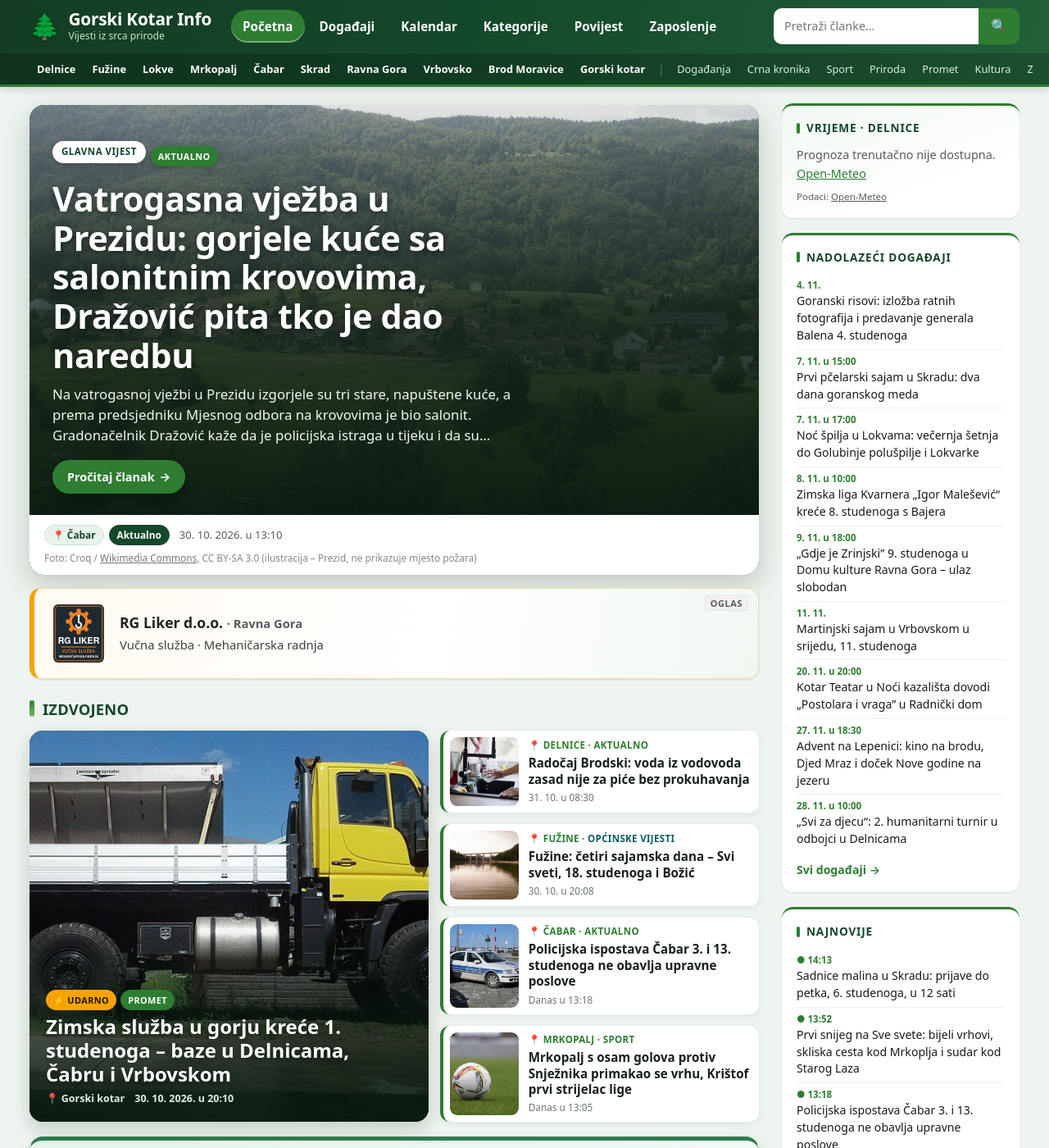
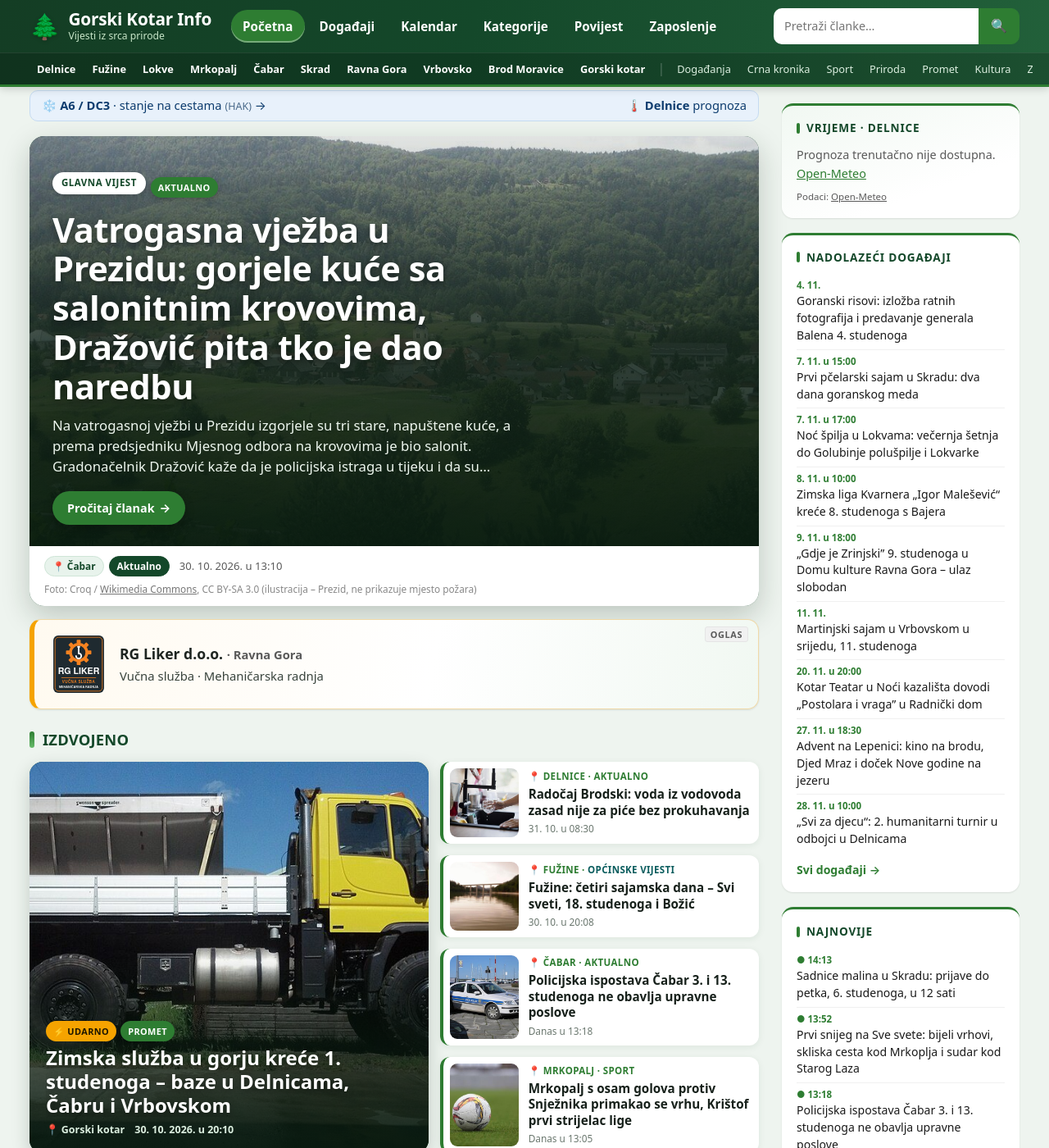
Before and after one commit to MojGK/gorski-kotar.info, a Jekyll site: the page built from index.md, in a window 1280 px wide and 1400 px high. Shown: the whole window at 82% size. Built offline with Jekyll 4.4.1, drawn with Linux system fonts in a browser that asks for light colours.

Commit message:
Zimska traka na naslovnici (studeni–ožujak): HAK A6/DC3 i prognoza za Delnice

```diff
--- /dev/null
+++ b/_includes/zimska-traka.html
@@ -0,0 +1,33 @@
+{%- comment -%}
+Zimska traka na vrhu naslovnice (studeni – ožujak). Provjera datuma: pri izradi (Liquid, stranica se gradi svaki dan u 05:00)
+i u pregledniku (JS skriva traku izvan sezone). Ceste: HAK stanje na cestama. Vrijeme: isti izvor kao widget u bočnoj traci
+(Open-Meteo, Delnice, bez ključa i kolačića); bez odgovora ostaje samo poveznica.
+{%- endcomment -%}
+{%- assign zt_mj = site.time | date: "%-m" | plus: 0 -%}
+{%- if zt_mj >= 11 or zt_mj <= 3 -%}
+<aside class="zimska-traka" id="zimska-traka" aria-label="Zimski uvjeti">
+  <a class="zt-ceste" href="https://www.hak.hr/info/stanje-na-cestama/" target="_blank" rel="noopener">❄️ <strong>A6 / DC3</strong> <span class="zt-dugo">· stanje na cestama</span> <span class="zt-izvor">(HAK)</span> →</a>
+  <a class="zt-vrijeme" href="#vrijeme-delnice" data-zt-vrijeme>🌡️ <strong>Delnice</strong> <span data-zt-tekst>prognoza</span></a>
+</aside>
+<script>
+(function () {
+  var bar = document.getElementById('zimska-traka');
+  if (!bar) return;
+  var m = new Date().getMonth() + 1;
+  if (m > 3 && m < 11) { bar.parentNode.removeChild(bar); return; }
+  var out = bar.querySelector('[data-zt-tekst]');
+  var W = {0:'☀️',1:'🌤️',2:'⛅',3:'☁️',45:'🌫️',48:'🌫️',51:'🌦️',53:'🌦️',55:'🌧️',56:'🌧️',57:'🌧️',61:'🌦️',63:'🌧️',65:'🌧️',66:'🧊',67:'🧊',71:'🌨️',73:'🌨️',75:'❄️',77:'🌨️',80:'🌦️',81:'🌧️',82:'⛈️',85:'🌨️',86:'❄️',95:'⛈️',96:'⛈️',99:'⛈️'};
+  var ctl = window.AbortController ? new AbortController() : null;
+  setTimeout(function () { if (ctl) ctl.abort(); }, 8000);
+  fetch('https://api.open-meteo.com/v1/forecast?latitude=45.40&longitude=14.80&current=temperature_2m,weather_code&daily=temperature_2m_max,temperature_2m_min,snowfall_sum&timezone=Europe/Zagreb&forecast_days=1', ctl ? { signal: ctl.signal } : {})
+    .then(function (r) { if (!r.ok) throw 0; return r.json(); })
+    .then(function (d) {
+      var c = d.current, dl = d.daily; if (!c || !dl) return;
+      var s = (W[c.weather_code] || '') + ' ' + Math.round(c.temperature_2m) + '°C · danas ' +
+        Math.round(dl.temperature_2m_min[0]) + '/' + Math.round(dl.temperature_2m_max[0]) + '°';
+      if (dl.snowfall_sum && dl.snowfall_sum[0] >= 0.5) s += ' · snijeg ~' + Math.round(dl.snowfall_sum[0]) + ' cm';
+      out.textContent = s;
+    }).catch(function () {});
+})();
+</script>
+{%- endif -%}
--- a/assets/css/style.css
+++ b/assets/css/style.css
@@ -1422,3 +1422,12 @@ h1, h2, h3, .post-card h3 a, .izd-title { overflow-wrap: break-word; }
 .starije-vijesti { margin: 14px 0 26px; text-align: center; }
 .starije-vijesti a { display: inline-block; padding: 9px 20px; border-radius: 999px; border: 2px solid var(--green); color: var(--green); font-weight: 800; text-decoration: none; }
 .starije-vijesti a:hover { background: var(--green); color: #fff; }
+/* Zimska traka (naslovnica, studeni–ožujak) */
+.zimska-traka { display: flex; flex-wrap: wrap; align-items: center; justify-content: space-between; gap: 6px 16px; margin: 0 0 14px; padding: 8px 14px; border-radius: 10px; background: #e8f1fb; border: 1px solid #c5dbf2; font-size: .92rem; line-height: 1.35; }
+.zimska-traka a { color: #0d3c6e; text-decoration: none; }
+.zimska-traka a:hover { text-decoration: underline; }
+.zimska-traka .zt-izvor { color: #4a6a8a; font-size: .85em; }
+@media (max-width: 600px) {
+  .zimska-traka { padding: 6px 10px; font-size: .84rem; gap: 4px 10px; margin-bottom: 10px; }
+  .zimska-traka .zt-dugo, .zimska-traka .zt-izvor { display: none; }
+}
--- a/index.md
+++ b/index.md
@@ -3,6 +3,8 @@ layout: default
 title: Početna
 sidebar: true
 ---
+
+{% include zimska-traka.html %}
 
 {%- comment -%} Zaposlenje je zasebna rubrika: ne ide u hero, Izdvojeno ni u mrežu bez filtera (ima svoj blok ispod) {%- endcomment -%}
 {%- assign vijesti = site.posts | where_exp: "p", "p.type != 'Zaposlenje'" -%}
```
